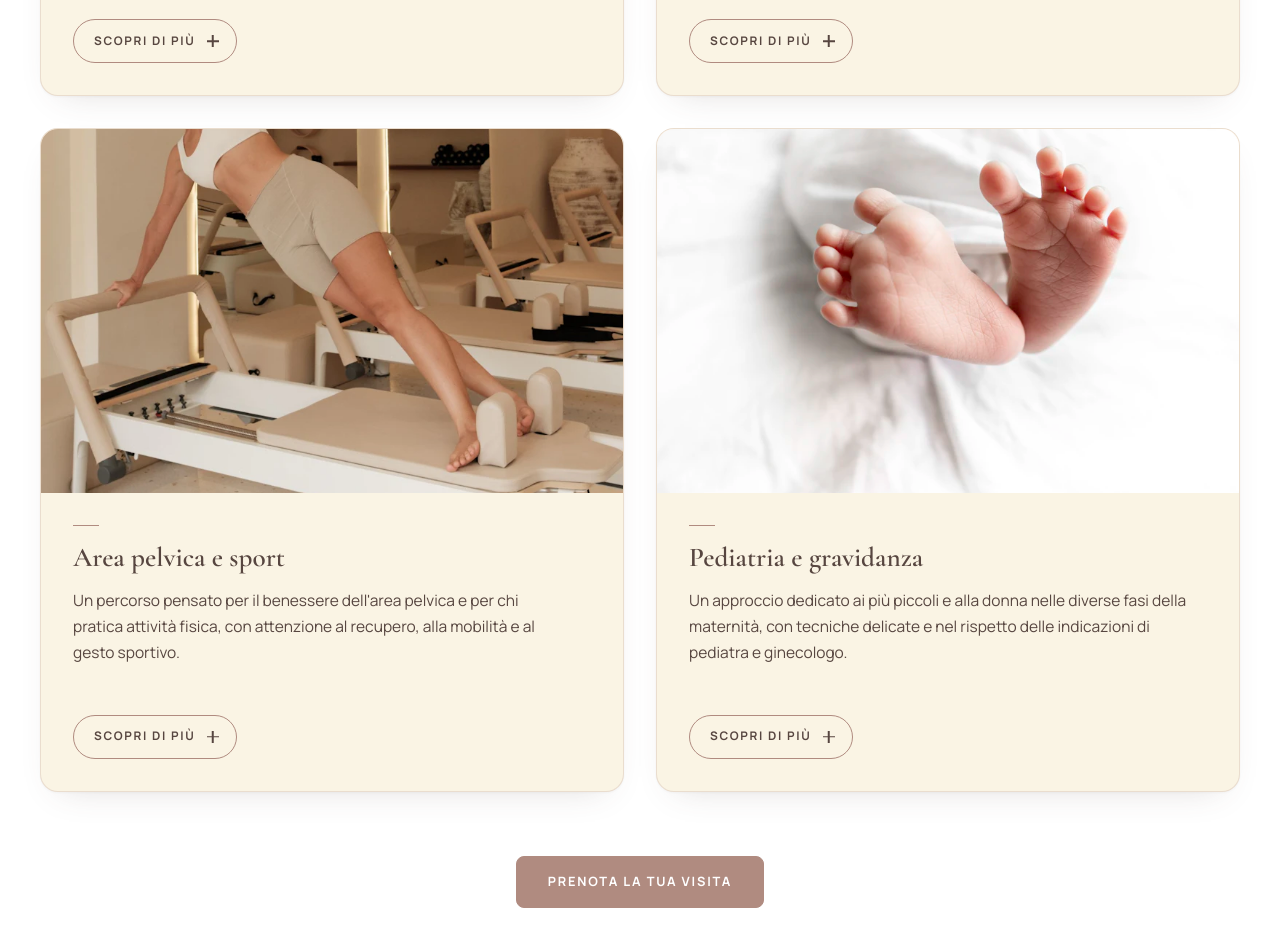
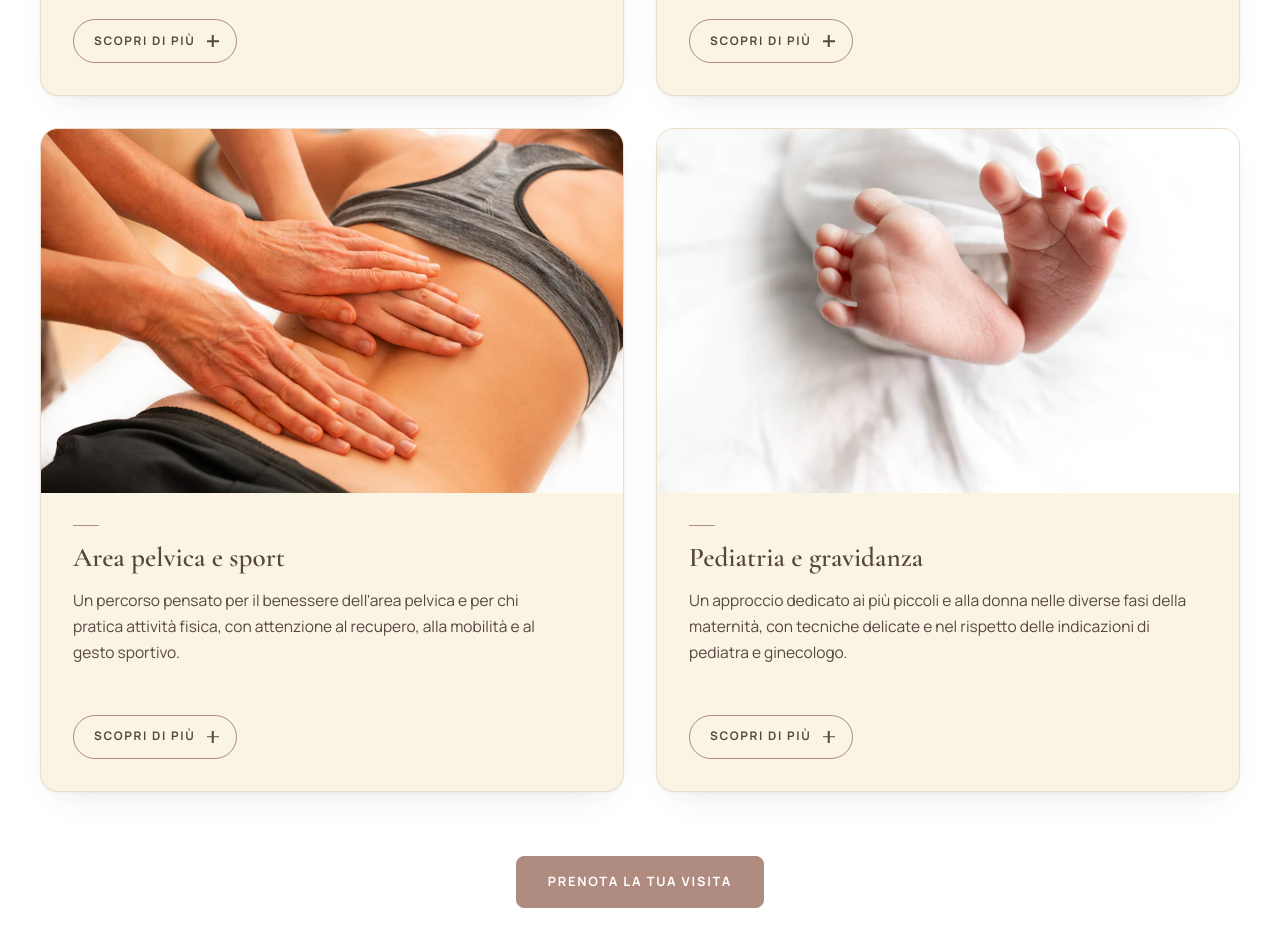
Before and after one commit to andreawebstudio/irene-mussi, a plain HTML site: page index.html in a window 1280 px wide. Shown: the part 4810-5736 px from the top of the page. Drawn offline with nearby package versions, Linux system fonts and the light colour scheme.

Commit message:
Nuova immagine per la box Area pelvica e sport
Co-Authored-By: Claude Opus 5.5 <noreply@anthropic.com>

```diff
--- a/index.html
+++ b/index.html
@@ -287,8 +287,8 @@
 
           <article class="card service reveal">
             <div class="card-media">
-              <img src="assets/servizio-pelvi-sport.webp" width="800" height="560" loading="lazy" decoding="async"
-                   alt="Esercizio di pilates al reformer in uno studio luminoso, dettaglio di busto e gambe">
+              <img src="assets/servizio-area-pelvica.webp" width="800" height="560" loading="lazy" decoding="async"
+                   alt="Mani di un professionista durante un trattamento manuale delicato sull'area addominale e pelvica di una persona sportiva">
             </div>
             <div class="card-body">
               <h3>Area pelvica e sport</h3>
```
Also changed, not shown: assets/servizio-area-pelvica.webp (added), assets/servizio-pelvi-sport.webp (deleted).
